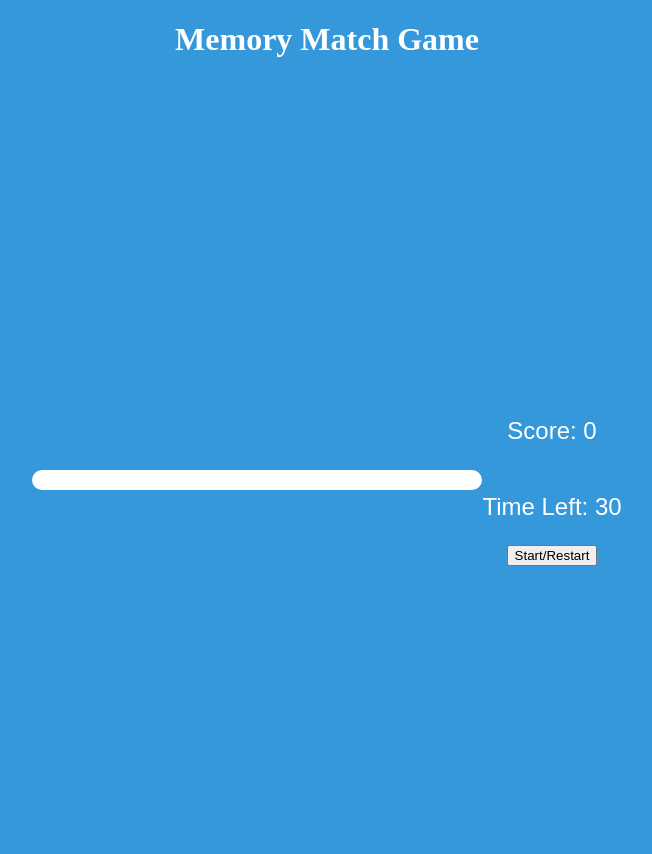
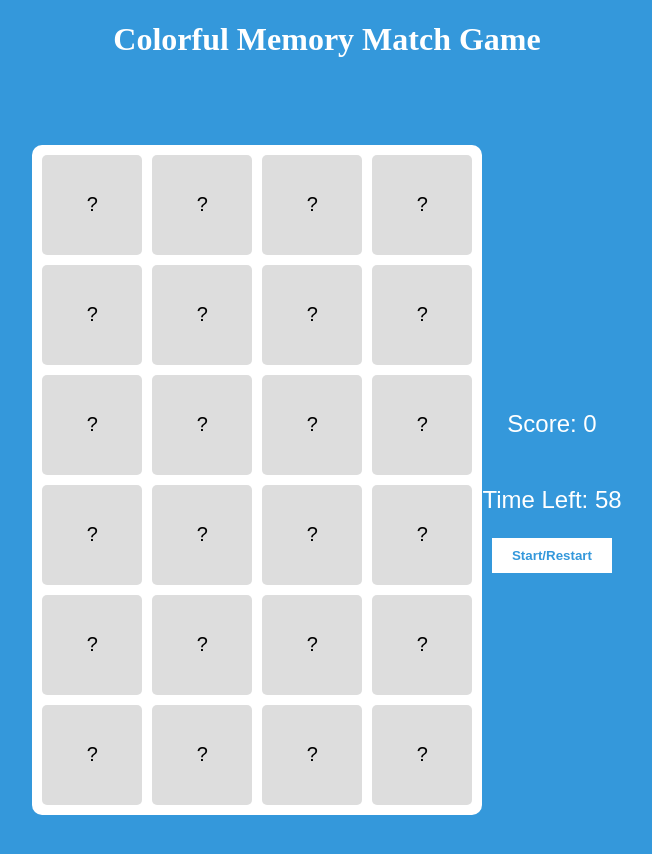
Before and after one commit to ajd6735/memory-game, a plain HTML site: page src/index.html in a window 1280 px wide. Both pictures are taken after a click on the button "Start/Restart". Shown: the whole page, without its empty margins (313-965 px from the left). Drawn offline with Linux system fonts and the light colour scheme.

Commit message:
handles the game timer and adds the start game event listener

```diff
--- a/src/index.html
+++ b/src/index.html
@@ -1,22 +1,23 @@
 <!DOCTYPE html>
+<html>
+
 <head>
-<title>
-    Memory Match Game
-</title>
-<link rel="stylesheet" href="./style.css">
+    <title>Colorful Memory Match Game</title>
+        <link rel="stylesheet" href="./style.css">
 </head>
+
 <body>
-    <h1>Memory Match Game</h1>
+    <h1>Colorful Memory Match Game</h1>
     <div class="container">
         <div id="game-container">
-            <!-- Card will be generated dynamically-->
+         <!-- Cards will be generated dynamically using JavaScript -->
         </div>
-
         <div class="startMain">
             <p id="score">Score: 0</p>
-            <p id="timer">Time Left: 30</p>
-            <button class="startbtn">Start/Restart</button>
+            <p id="timer">Time Left: 60</p>
+            <button id="startbtn">Start/Restart</button>
         </div>
     </div>
     <script src="./memory_game.js"></script>
 </body>
+</html>
--- a/src/memory_game.js
+++ b/src/memory_game.js
@@ -1,16 +1,11 @@
 const colors = ['red', 'blue', 'green', 'purple', 'orange', 'pink', 'red', 'blue', 'green', 'purple', 'orange', 'pink'];
-
 let cards = shuffle(colors.concat(colors));
-
 let selectedCards = [];
-
 let score = 0;
-
-let timeLeft = 30;
-
+let timeLeft = 60;
 let gameInterval;
 
-const startBtn = document.getElementById('startbtn');
+const startbtn = document.getElementById('startbtn');
 const gameContainer = document.getElementById('game-container');
 const scoreElement = document.getElementById('score');
 const timerElement = document.getElementById('timer');
@@ -26,7 +21,7 @@ function generateCards() {
 }
 
 function shuffle(array) {
-    for (let i = array.length - 1; i > 0; i--){
+    for (let i = array.length - 1; i > 0; i--) {
         const j = Math.floor(Math.random() * (i + 1));
         [array[i], array[j]] = [array[j], array[i]];
     }
@@ -56,7 +51,6 @@ function checkMatch() {
     } else {
         card1.textContent = '?';
         card2.textContent = '?';
-
         card1.style.backgroundColor = '#ddd';
         card2.style.backgroundColor = '#ddd';
     }
@@ -64,9 +58,9 @@ function checkMatch() {
 }
 
 function startGame() {
-    let timeLeft = 30;
-    startBtn.disabled = true;
-    score = 0;
+    let timeLeft = 60;
+    startbtn.disabled = true;
+    score = 0; // Reset score to zero
     scoreElement.textContent = `Score: ${score}`;
     startGameTimer(timeLeft);
     cards = shuffle(colors.concat(colors));
@@ -75,3 +69,20 @@ function startGame() {
     generateCards();
     gameContainer.addEventListener('click', handleCardClick);
 }
+
+function startGameTimer(timeLeft) {
+    timerElement.textContent = `Time Left: ${timeLeft}`;
+    gameInterval = setInterval(() => {
+        timeLeft--;
+        timerElement.textContent = `Time Left: ${timeLeft}`;
+
+        if (timeLeft === 0) {
+            clearInterval(gameInterval);
+            let timeLeft = 60;
+            alert('Game Over!');
+            startbtn.disabled = false;
+        }
+    }, 1000);
+}
+
+startbtn.addEventListener('click', startGame);
```
